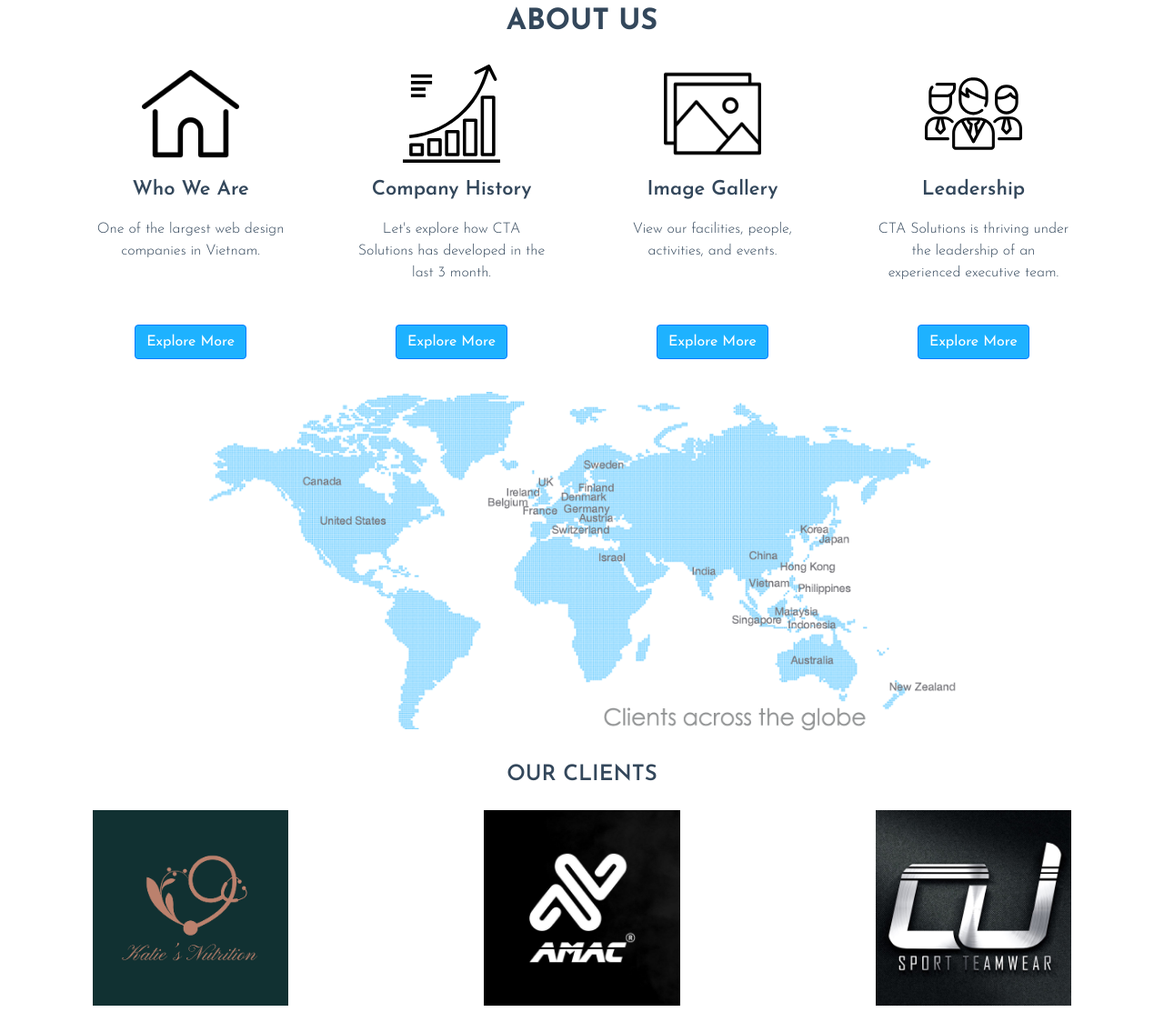
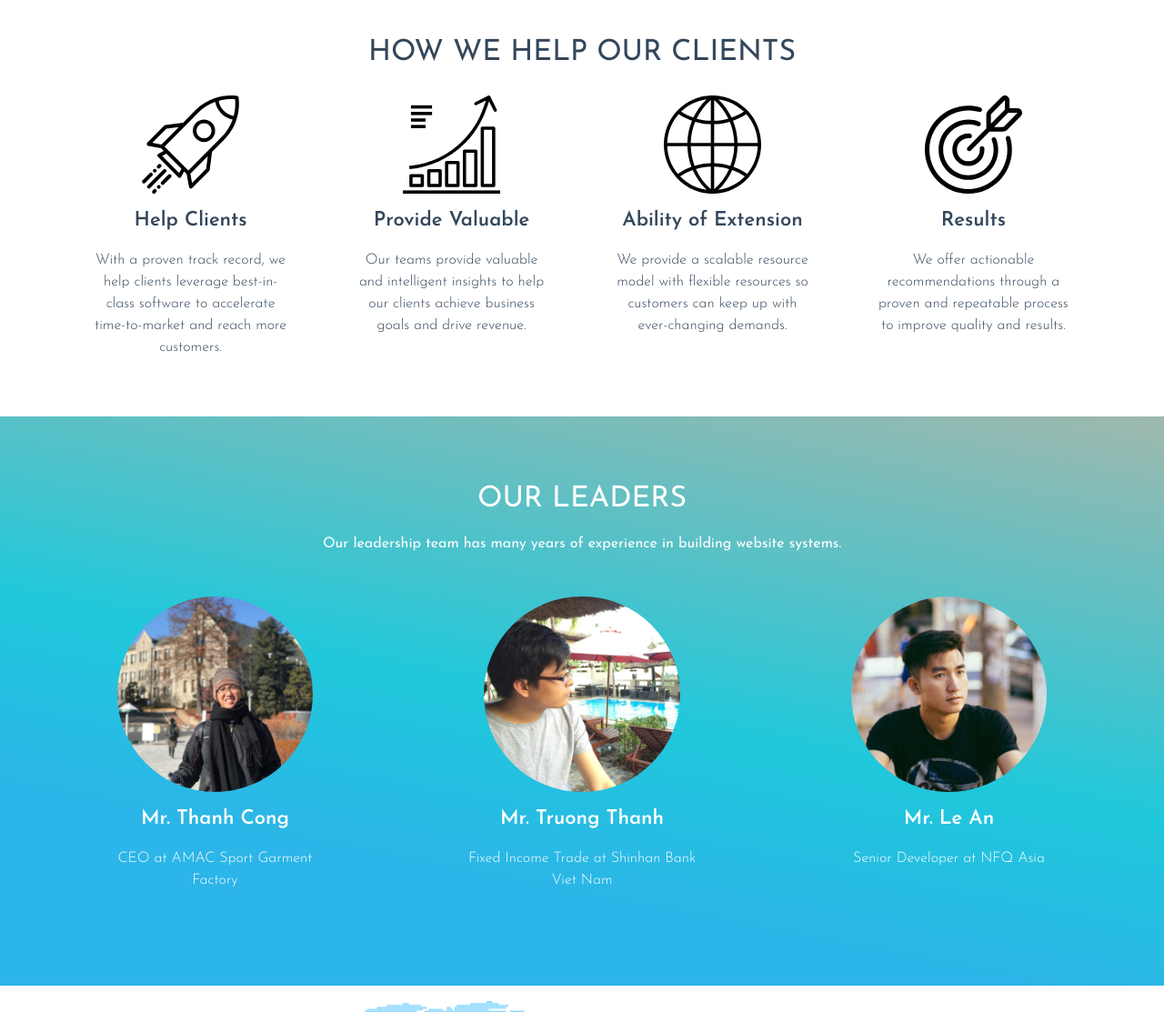
Before and after one commit to NguyenTruongLinh/cta-landing-page, a plain HTML site: page about-us.html in a window 1280 px wide. Shown: the part 773-1886 px from the top of the page at 91% size. Drawn offline with nearby package versions, Linux system fonts and the light colour scheme.

Commit message:
About us

```diff
--- a/introduce.html
+++ b/about-us.html
@@ -1,13 +1,18 @@
 <!DOCTYPE html>
 <html lang="en">
 <head>
-    <meta charset="UTF-8">
-    <title>About us</title>
+    <meta charset="utf-8">
+    <title>CTA Solution | About us</title>
     <meta http-equiv="X-UA-Compatible" content="IE=edge">
     <meta name="viewport" content="width=device-width, initial-scale=1.0, maximum-scale=1.0, user-scalable=0">
+    <meta name="description" content="Thiết kế và lập trình website theo yêu cầu – Xây dựng web có giao diện độc quyền và tính năng riêng">
+    <meta name="keywords" content="CTA Solution, website, thiet ke website, wordpress, lap trinh website, quan ly website" />
+    <meta name="author" content="ctasolution.com" />
+
+    <link rel="shortcut icon" type="image/x-icon" href="images/favicon.png">
 
     <!-- Stylesheet -->
-    <link rel="stylesheet" href="css/introduce.css">
+    <link rel="stylesheet" href="css/about-us.css">
     <link rel="stylesheet" href="css/base/global.css">
 </head>
 <body>
@@ -20,6 +25,7 @@
                 <a href="index.html"><h3 class="logo-cta"><i class="fas fa-chevron-left"></i> CTA Solution <i
                         class="fas fa-chevron-right"></i></h3></a>
             </div>
+
             <div class=" text-right">
                 <a href="#" class="btn cta-btn-primary open-popup">Contact now</a>
             </div>
@@ -54,65 +60,101 @@
             <div class="row">
                 <div class="col-md-12">
                     <div class="community-board_head">
-                        <h2>ABOUT US</h2>
+                        <h2>HOW WE HELP OUR CLIENTS</h2>
                     </div>
                     <div class="community-board_body">
                         <div class="community-board_body-card">
                             <div class="community-board_body-image">
-                                <img src="images/home.png">
+                                <img src="images/rocket.svg">
                             </div>
                             <div class="community-board_body-text">
-                                <h4>Who We Are</h4>
-                                <p class="font-weight-light">One of the largest web design companies in Vietnam.</p>
+                                <h4>Help Clients</h4>
+                                <p class="font-weight-light">With a proven track record, we help clients leverage
+                                    best-in-class
+                                    software to accelerate time-to-market and reach more customers.</p>
                             </div>
-                            <div class="item-block .btn-explore-more ">
-                                <a target="_self" class="btn btn-primary btn-explore-more ui-link" href="#">Explore
-                                    More</a>
-                            </div>
+
                         </div>
                         <div class="community-board_body-card">
                             <div class="community-board_body-image">
                                 <img src="images/history.svg">
                             </div>
+                            <div class="community-board_body-text">
+                                <h4>Provide Valuable</h4>
+                                <p class="font-weight-light">Our teams provide valuable and intelligent insights to help
+                                    our
+                                    clients achieve business goals and drive revenue.</p>
+                            </div>
 
+                        </div>
+                        <div class="community-board_body-card">
+                            <div class="community-board_body-image">
+                                <img src="images/149229.svg">
+                            </div>
                             <div class="community-board_body-text">
+                                <h4>Ability of Extension</h4>
+                                <p class="font-weight-light">We provide a scalable resource model with flexible
+                                    resources
+                                    so customers can keep up with ever-changing demands.</p>
+                            </div>
+
+                        </div>
+                        <div class="community-board_body-card">
+                            <div class="community-board_body-image">
+                                <img src="images/283429.svg">
+                            </div>
+                            <div class="community-board_body-text">
+                                <h4> Results </h4>
+                                <p class="font-weight-light">We offer actionable recommendations through a proven and
+                                    repeatable process to improve quality and results.</p>
+                            </div>
+
+                        </div>
+                    </div>
+
+                </div>
+            </div>
+        </div>
+    </div>
 
 
-                                <h4>Company History</h4>
+</section>
+<section class="our-leader">
+    <div class="home-community-board">
+        <div class="container">
+            <div class="row">
+                <div class="col-md-12">
+                    <div class="community-board_head">
+                        <h2>OUR LEADERS</h2>
+                        <p>Our leadership team has many years of experience in building website systems.</p>
+                    </div>
+                    <div class="community-board_body">
 
-                                <p class="font-weight-light">Let's explore how CTA Solutions has developed in the last 3
-                                    month.</p>
+                        <div class="community-board_body-card">
+                            <div class="community-board_body-image">
+                                <img src="images/thanhcong.jpg">
                             </div>
-                            <div class="item-block .btn-explore-more ">
-                                <a target="_self" class="btn btn-primary btn-explore-more ui-link" href="#">Explore
-                                    More</a>
+                            <div class="community-board_body-text">
+                                <h4>Mr. Thanh Cong</h4>
+                                <p class="font-weight-light">CEO at AMAC Sport Garment Factory</p>
                             </div>
                         </div>
                         <div class="community-board_body-card">
                             <div class="community-board_body-image">
-                                <img src="images/picture.png">
+                                <img src="images/truongthanh.jpg">
                             </div>
                             <div class="community-board_body-text">
-                                <h4>Image Gallery</h4>
-                                <p class="font-weight-light">View our facilities, people, activities, and events.</p>
-                            </div>
-                            <div class="item-block .btn-explore-more ">
-                                <a target="_self" class="btn btn-primary btn-explore-more ui-link" href="#">Explore
-                                    More</a>
+                                <h4>Mr. Truong Thanh</h4>
+                                <p class="font-weight-light">Fixed Income Trade at Shinhan Bank Viet Nam</p>
                             </div>
                         </div>
                         <div class="community-board_body-card">
                             <div class="community-board_body-image">
-                                <img src="images/leader.svg">
+                                <img src="images/lean.jpg">
                             </div>
                             <div class="community-board_body-text">
-                                <h4>Leadership</h4>
-                                <p class="font-weight-light">CTA Solutions is thriving under the leadership of an
-                                    experienced executive team.</p>
-                            </div>
-                            <div class="item-block .btn-explore-more ">
-                                <a target="_self" class="btn btn-primary btn-explore-more ui-link" href="#">Explore
-                                    More</a>
+                                <h4>Mr. Le An </h4>
+                                <p class="font-weight-light">Senior Developer at NFQ Asia</p>
                             </div>
                         </div>
                     </div>
@@ -121,9 +163,8 @@
             </div>
         </div>
     </div>
-
     <div class="text-center" id="map-aboutus">
-        <!--        <iframe src="https://www.google.com/maps/embed?pb=!1m18!1m12!1m3!1d4660.833082316201!2d106.67191947265349!3d10.790020092925102!2m3!1f0!2f0!3f0!3m2!1i1024!2i768!4f13.1!3m3!1m2!1s0x31752ed52c2de0c1%3A0x32d3f7891f226f7a!2zMjExLCAxMiDEkMaw4budbmcgTMOqIFbEg24gU-G7uSwgcGjGsOG7nW5nIDEzLCBQaMO6IE5odeG6rW4sIEjhu5MgQ2jDrSBNaW5oLCBWaeG7h3QgTmFt!5e0!3m2!1svi!2s!4v1569831864547!5m2!1svi!2s" width="1500" height="475" frameborder="0" style="border:0;" allowfullscreen=""></iframe>-->
+        <!--<iframe src="https://www.google.com/maps/embed?pb=!1m18!1m12!1m3!1d4660.833082316201!2d106.67191947265349!3d10.790020092925102!2m3!1f0!2f0!3f0!3m2!1i1024!2i768!4f13.1!3m3!1m2!1s0x31752ed52c2de0c1%3A0x32d3f7891f226f7a!2zMjExLCAxMiDEkMaw4budbmcgTMOqIFbEg24gU-G7uSwgcGjGsOG7nW5nIDEzLCBQaMO6IE5odeG6rW4sIEjhu5MgQ2jDrSBNaW5oLCBWaeG7h3QgTmFt!5e0!3m2!1svi!2s!4v1569831864547!5m2!1svi!2s" width="1500" height="475" frameborder="0" style="border:0;" allowfullscreen=""></iframe>-->
         <img alt="TMA clients map" src="images/map_aboutus.png" class="img-responsive">
     </div>
 </section>
@@ -133,7 +174,7 @@
             <div class="row">
                 <div class="col-md-12">
                     <div class="community-board_head">
-                        <h3>OUR CLIENTS</h3>
+                        <h2>OUR CLIENTS</h2>
                     </div>
 
                     <div class="community-board_body">
@@ -144,12 +185,12 @@
                         </div>
                         <div class="community-board_body-card">
                             <div class="community-board_body-image">
-                                <img src="images/logoamac.jpg" >
+                                <img src="images/logoamac.jpg">
                             </div>
                         </div>
                         <div class="community-board_body-card">
                             <div class="community-board_body-image">
-                                <img src="images/custore.jpg" >
+                                <img src="images/custore.jpg">
                             </div>
                         </div>
                     </div>
@@ -181,20 +222,24 @@
                         <!-- The slideshow -->
                         <div class="carousel-inner">
                             <div class="carousel-item active">
-                                <span>I have been impressed by the strong work ethic of the team, and their willingness to learn new things quickly.
-                                    The most important aspect of a team is the ability to grow with experience in terms of knowledge and capability.
-                                    The team we have at TMA has been very good at this.</span>
+                                <span>" I have been impressed by the strong work ethic of the team, and their willingness
+                                    to learn new things quickly. The most important aspect of a team is the ability to
+                                    grow with experience in terms of knowledge and capability.The team we have at CTA
+                                    Solution has been very good at this. "
+                                </span>
                                 <h4>Katie's Nutrition (Netherlands)</h4>
                             </div>
                             <div class="carousel-item">
-                                <span>The management team is attentive, responsive to feedback and demonstrates initiative in continually improving effectiveness.
-                                    Our partnership with TMA has allowed us to significantly reduce our labour costs, and increase round-the-clock utilization of expensive lab equipment.
+                                <span>" Thoughtful management team, respond quickly to feedback and express innovation
+                                    that continually improve efficiency. Our cooperation with CTA Solution has allowed
+                                    us to significantly reduce labor costs and increase productivity. "
                                 </span>
                                 <h4>Amacsport (VietNam)</h4>
                             </div>
                             <div class="carousel-item">
-                                <span>Although there is a significant time difference of 11-12 hours between us it appears that we receive 16 hours daily service.
-                                    I routinely receive email and support well beyond an expected time. Often receiving emails well past midnight TMA time.
+                                <span>" Although there is a significant time difference  between us it appears that we
+                                    receive 16 hours daily service. I routinely receive email and support well beyond
+                                    an expected time. Often receiving emails well past midnight CTA Solution time. "
                                 </span>
                                 <h4>Custore (VietNam)</h4>
                             </div>
@@ -226,7 +271,7 @@
                 </div>
                 <div class="col-md-3">
                     <h2>Thông tin</h2>
-                    <p><a href="#">Giới thiệu</a></p>
+                    <p><a href="about-us.html">Giới thiệu</a></p>
                     <p><a href="#">Liên hệ</a></p>
                     <p><a href="#">Facebook</a></p>
                 </div>
--- a/scss/introduce.scss
+++ b/scss/about-us.scss
@@ -54,6 +54,8 @@ header {
 /*Our Client*/
 .our-client {
   .home-community-board {
+
+
     .community-board_body-image {
       img {
 
@@ -62,6 +64,53 @@ header {
 
       #logo-katie {
         background-color: #113132;
+      }
+    }
+  }
+}
+
+/*Our Leader*/
+.our-leader {
+  .home-community-board {
+    background-image: linear-gradient(191deg, #9fb8ad 0%, #1fc8db 51%, #2cb5e8 75%);
+    color: $white;
+    padding-top: 20px;
+    padding-bottom: 40px;
+
+    .community-board_body {
+      .community-board_body-card {
+        width: 25%;
+      }
+    }
+
+    .community-board_body-image {
+      img {
+        margin-top: 20px;
+        border-radius: 50%;
+        width: 80%;
+      }
+    }
+
+    @media (max-width: 767px) {
+      padding: 0;
+      .community-board_body {
+
+        .community-board_body-card {
+          height: 50%;
+          margin: 0 auto;
+          width: 100%;
+
+        }
+
+        .community-board_body-image {
+          img {
+            width: 60%;
+          }
+        }
+
+        .community-board_body-text {
+          height: 100%;
+        }
       }
     }
   }
@@ -196,7 +245,7 @@ header {
 .client-say {
   .home-community-board {
     background-color: #ECF1F5;
-
+    padding: 40px;
   }
 
   .community-board_head {
@@ -220,9 +269,12 @@ header {
       font-style: italic;
       font-size: 14px;
       color: #0e1832;
+      line-height: 22px;
+
     }
 
     h4 {
+
       font-size: 20px;
       color: #486883;
       font-weight: 700;
@@ -236,13 +288,11 @@ header {
   max-width: 960px;
   padding: 0 2rem;
   margin: 0 auto;
-
   display: flex;
   justify-content: space-between;
 
   .products-feature__card {
     background-color: $white;
-
     width: 31%;
     -webkit-box-pack: start;
     justify-content: flex-start;
@@ -298,6 +348,10 @@ header {
     margin: 0 auto;
     text-align: center;
     padding-bottom: 10px;
+    h2{
+      margin-top: 50px;
+      font-weight: 400;
+    }
 
   }
 
```
Also changed, not shown: css/about-us.css (added), css/introduce.css (deleted), images/1184773.png (deleted), images/149229.svg (added), images/2093017.png (deleted), images/283429.svg (added), images/home.png (deleted), images/leader.svg (deleted), images/lean.jpg (added), images/rocket.svg (added), images/thanhcong.jpg (added), images/truongthanh.jpg (added), scss/about-us.css (renamed from scss/introduce.css).
